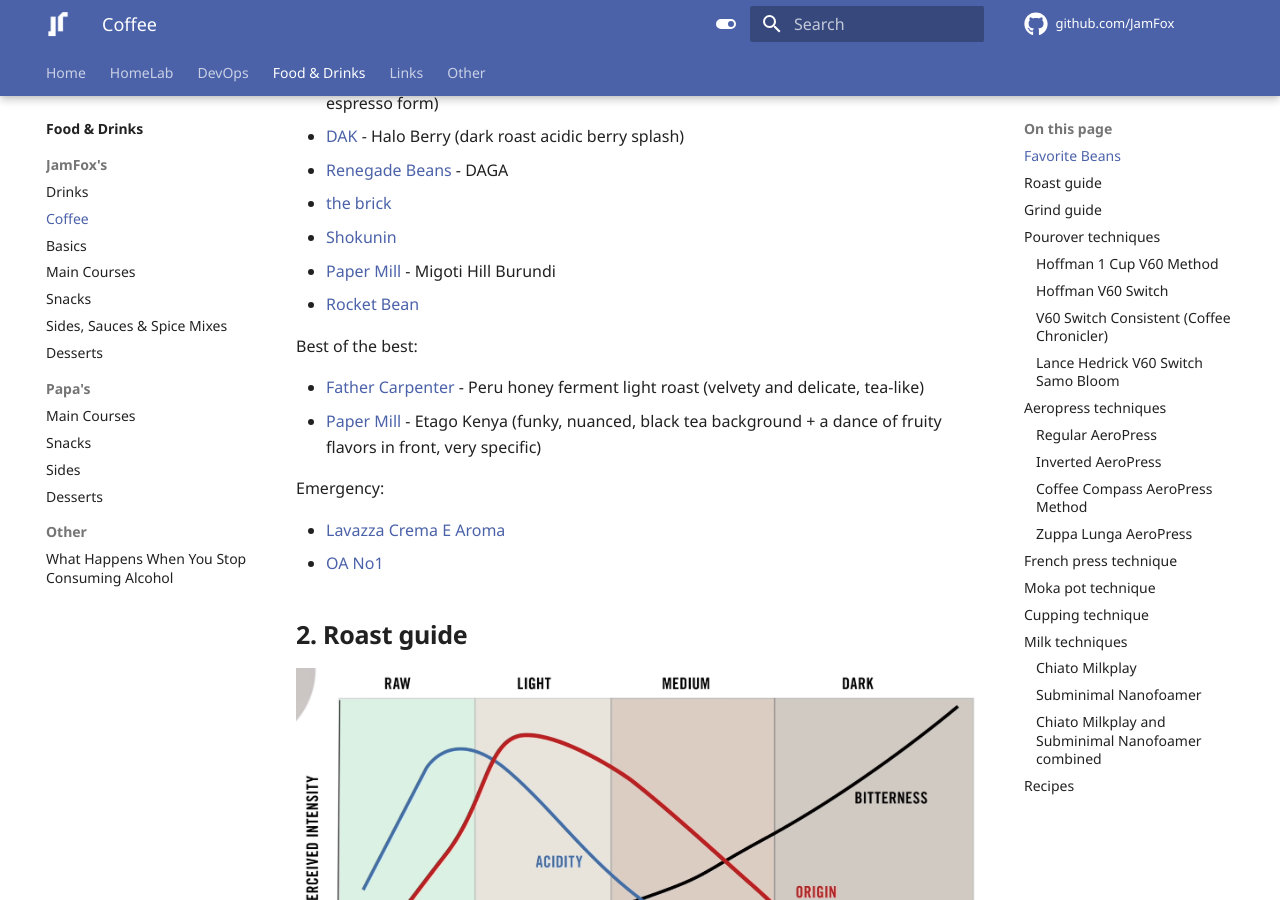
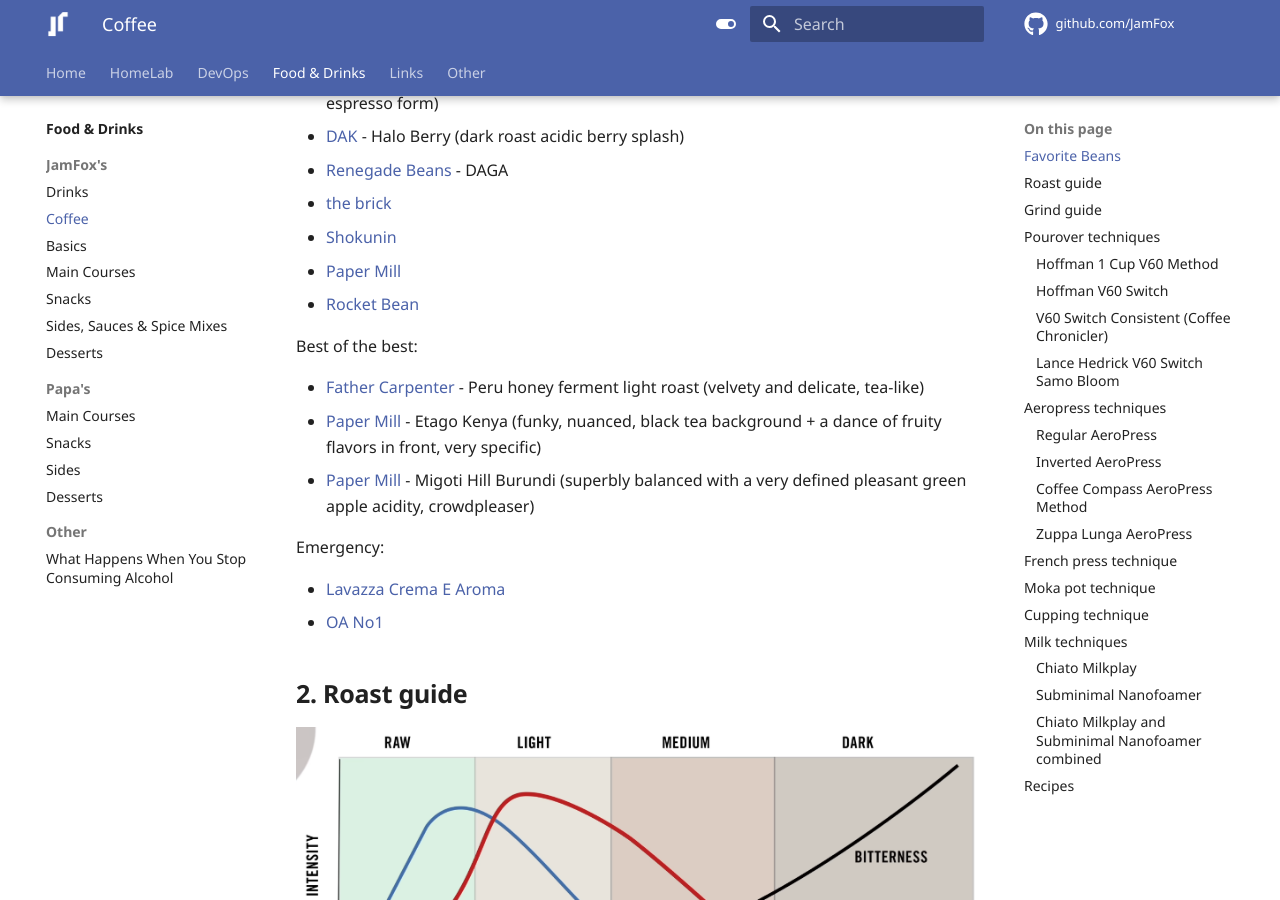
Before and after one commit to JamFox/docs.jamfox.dev, an MkDocs documentation site: the page built from docs/content/food/coffee.md, in a window 1280 px wide and 900 px high, scrolled down 388 px. Built offline with MkDocs 1.6.1 and Material for MkDocs 9.7.7, drawn with Linux system fonts in a browser that asks for light colours; plug-ins that fetch from the network failed and are left out; comment, search, counter and statistics services are not loaded.

Commit message:
add migoti to fav

```diff
--- a/docs/content/food/coffee.md
+++ b/docs/content/food/coffee.md
@@ -15,13 +15,14 @@ Specialty:
 - [Renegade Beans](https://www.renegadebeans.com/) - DAGA
 - [the brick](https://www.thebrickcoffee.ee/)
 - [Shokunin](https://shokunin.coffee/)
-- [Paper Mill](https://papermill.coffee/) - Migoti Hill Burundi
+- [Paper Mill](https://papermill.coffee/)
 - [Rocket Bean](https://rocketbean.com/)
 
 Best of the best:
 
 - [Father Carpenter](https://fathercarpenter.com/) - Peru honey ferment light roast (velvety and delicate, tea-like)
 - [Paper Mill](https://papermill.coffee/) - Etago Kenya (funky, nuanced, black tea background + a dance of fruity flavors in front, very specific)
+- [Paper Mill](https://papermill.coffee/) - Migoti Hill Burundi (superbly balanced with a very defined pleasant green apple acidity, crowdpleaser)
 
 Emergency:
 
```
